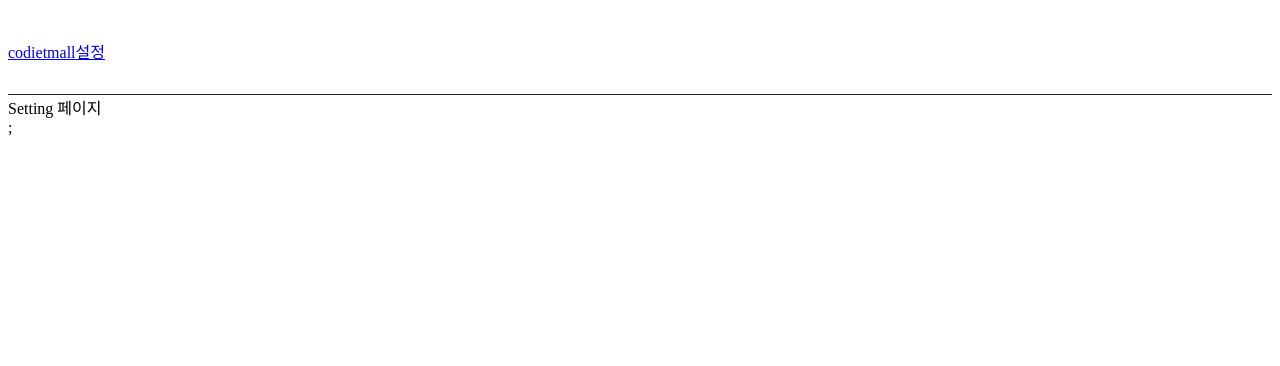
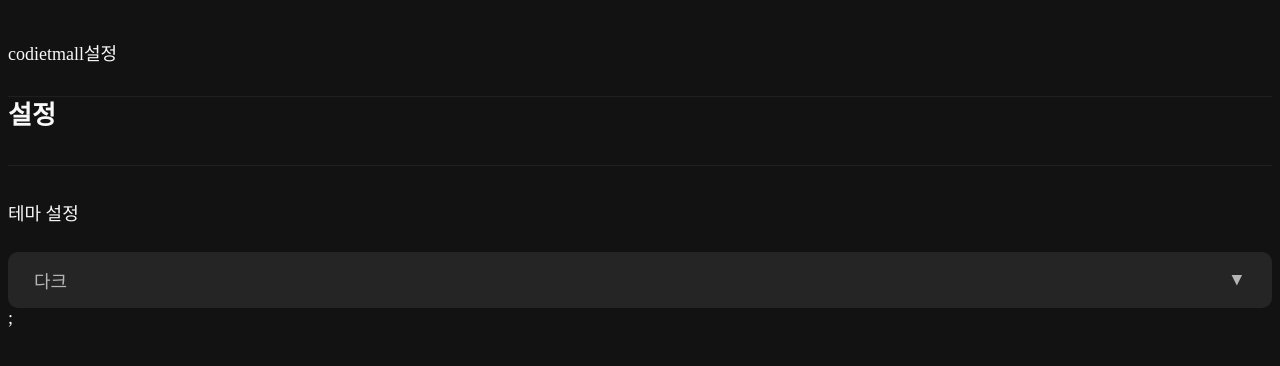
Before and after one commit to haeyong9701/codeit-nextjs, a Next.js app: page /setting in a window 1280 px wide. Shown: the top 366 px of the page. Built offline with nearby package versions, Linux system fonts and the light colour scheme.

Commit message:
feat: Context 활용

```diff
--- /dev/null
+++ b/components/Dropdown.js
@@ -0,0 +1,50 @@
+import { useEffect, useState, useRef } from "react";
+import styles from "@/styles/Dropdown.module.css";
+
+export default function Dropdown({ className, name, value, options, onChange }) {
+  const [isOpen, setIsOpen] = useState(false);
+  const inputRef = useRef(null);
+
+  function handleInputClick() {
+    setIsOpen((prevIsOpen) => !prevIsOpen);
+  }
+
+  function handleBlur() {
+    setIsOpen(false);
+  }
+
+  useEffect(() => {
+    function handleClickOutside(e) {
+      const isInside = inputRef.current?.contains(e.target);
+      if (!isInside) {
+        setIsOpen(false);
+      }
+    }
+
+    window.addEventListener("click", handleClickOutside);
+    return () => {
+      window.removeEventListener("click", handleClickOutside);
+    };
+  }, []);
+
+  const classNames = `${styles.input} ${isOpen ? styles.opened : ""} ${className}`;
+  const selectedOption = options.find((option) => option.value === value);
+
+  return (
+    <div className={classNames} onClick={handleInputClick} onBlur={handleBlur} ref={inputRef}>
+      {selectedOption.label}
+      <span className={styles.arrow}>▲</span>
+      <div className={styles.options}>
+        {options.map((option) => {
+          const selected = value === option.value;
+          const className = `${styles.option} ${selected ? styles.selected : ""}`;
+          return (
+            <div className={className} key={option.value} onClick={() => onChange(name, option.value)}>
+              {option.label}
+            </div>
+          );
+        })}
+      </div>
+    </div>
+  );
+}
--- /dev/null
+++ b/lib/ThemeContext.js
@@ -0,0 +1,26 @@
+import { createContext, useContext, useEffect, useState } from "react";
+
+export const ThemeContext = createContext();
+
+export function ThemeProvider({ children }) {
+  const [theme, setTheme] = useState("dark");
+
+  useEffect(() => {
+    document.body.classList.add(theme);
+
+    return () => {
+      document.body.classList.remove(theme);
+    };
+  }, [theme]);
+
+  return <ThemeContext.Provider value={{ theme, setTheme }}>{children}</ThemeContext.Provider>;
+}
+
+export function useTheme() {
+  const themeContext = useContext(ThemeContext);
+  if (!themeContext) {
+    throw new Error("ThemeContext 안에서 써야 합니다");
+  }
+
+  return themeContext;
+}
--- a/pages/_app.js
+++ b/pages/_app.js
@@ -1,11 +1,15 @@
 import Header from "@/components/Header";
+import { ThemeProvider } from "@/lib/ThemeContext";
 import "@/styles/Home.module.css";
+import "@/styles/global.css";
 
 export default function App({ Component, pageProps }) {
   return (
     <>
-      <Header />
-      <Component {...pageProps} />;
+      <ThemeProvider>
+        <Header />
+        <Component {...pageProps} />;
+      </ThemeProvider>
     </>
   );
 }
--- a/pages/index.js
+++ b/pages/index.js
@@ -2,6 +2,7 @@ import SearchForm from "@/components/SearchForm";
 import ProductList from "@/components/ProductList";
 import axios from "@/lib/axios";
 import { useEffect, useState } from "react";
+import styles from "@/styles/Home.module.css";
 
 export default function Home() {
   const [products, setProducts] = useState([]);
@@ -18,7 +19,7 @@ export default function Home() {
 
   return (
     <div>
-      <h1>Codeitmall</h1>
+      <h1 className={styles.title}>Codeitmall</h1>
       <SearchForm />
       <ProductList products={products} />
     </div>
--- a/pages/setting.js
+++ b/pages/setting.js
@@ -1,5 +1,26 @@
-const Setting = () => {
-  return <div>Setting 페이지</div>;
-};
+import Dropdown from "@/components/Dropdown";
+import { useTheme } from "@/lib/ThemeContext";
+import styles from "@/styles/Setting.module.css";
 
-export default Setting;
+export default function Setting() {
+  const { theme, setTheme } = useTheme();
+
+  return (
+    <div>
+      <h1 className={styles.title}>설정</h1>
+      <section className={styles.section}>
+        <h2 className={styles.sectionTitle}>테마 설정</h2>
+        <Dropdown
+          className={styles.input}
+          name="theme"
+          value={theme}
+          onChange={(name, value) => setTheme(value)}
+          options={[
+            { label: "라이트", value: "light" },
+            { label: "다크", value: "dark" },
+          ]}
+        />
+      </section>
+    </div>
+  );
+}
--- /dev/null
+++ b/styles/Dropdown.module.css
@@ -0,0 +1,65 @@
+.input {
+  display: flex;
+  position: relative;
+  justify-content: space-between;
+  align-items: center;
+  cursor: pointer;
+  border-radius: 10px;
+  background: #252525;
+  padding: 15px 26px;
+  color: #b5b5b5;
+}
+
+:global(.light) .input {
+  background-color: #e1e1e1;
+  color: #505050;
+}
+
+.arrow {
+  transform: rotate(180deg);
+  transition: transform 0.2s ease;
+}
+
+.opened .arrow {
+  transform: rotate(0);
+}
+
+.options {
+  position: absolute;
+  top: calc(100% + 10px);
+  right: 0;
+  left: 0;
+  transform: scaleY(0);
+  transform-origin: top center;
+  z-index: 1;
+  transition: transform 0.2s ease-in-out;
+  border-radius: 10px;
+  background-color: #252525;
+  padding: 15px 16px;
+  overflow: hidden;
+  color: #b5b5b5;
+}
+
+:global(.light) .options {
+  background-color: #e1e1e1;
+  color: #505050;
+}
+
+.opened .options {
+  transform: scaleY(1);
+}
+
+.option {
+  cursor: pointer;
+  padding: 10px;
+}
+
+.option.selected,
+.option:hover {
+  background-color: #505050;
+}
+
+:global(.light) .option.selected,
+:global(.light) .option:hover {
+  background-color: #cfcfcf;
+}
--- a/styles/Home.module.css
+++ b/styles/Home.module.css
@@ -1,3 +1,3 @@
-.title {
-  font-size: 120px;
+:global(.dark) .title {
+  color: blanchedalmond;
 }
--- /dev/null
+++ b/styles/Setting.module.css
@@ -0,0 +1,24 @@
+.title {
+  margin: 0;
+  border-bottom: 1px solid #1f1f1f;
+  padding-bottom: 30px;
+  font-weight: 700;
+  font-size: 26px;
+  line-height: 38px;
+}
+
+:global(.light) .title {
+  border-color: #e1e1e1;
+}
+
+.sectionTitle {
+  margin: 35px 0 25px;
+  font-style: normal;
+  font-weight: 400;
+  font-size: 18px;
+  line-height: 26px;
+}
+
+.dropdown {
+  width: 205px;
+}
--- a/styles/global.css
+++ b/styles/global.css
@@ -1,8 +1,29 @@
-body {
+html {
+  font-size: 18px;
+}
+
+body.dark {
   background-color: #121212;
+}
+
+body.dark,
+body.dark a {
   color: #f9f9f9;
 }
 
+body.light {
+  background-color: #ededed;
+}
+
+body.light,
+body.light a {
+  color: #1e1e1e;
+}
+
 a {
-  color: #f9f9f9;
+  text-decoration: none;
 }
+
+a:hover {
+  text-decoration: underline;
+}
```
